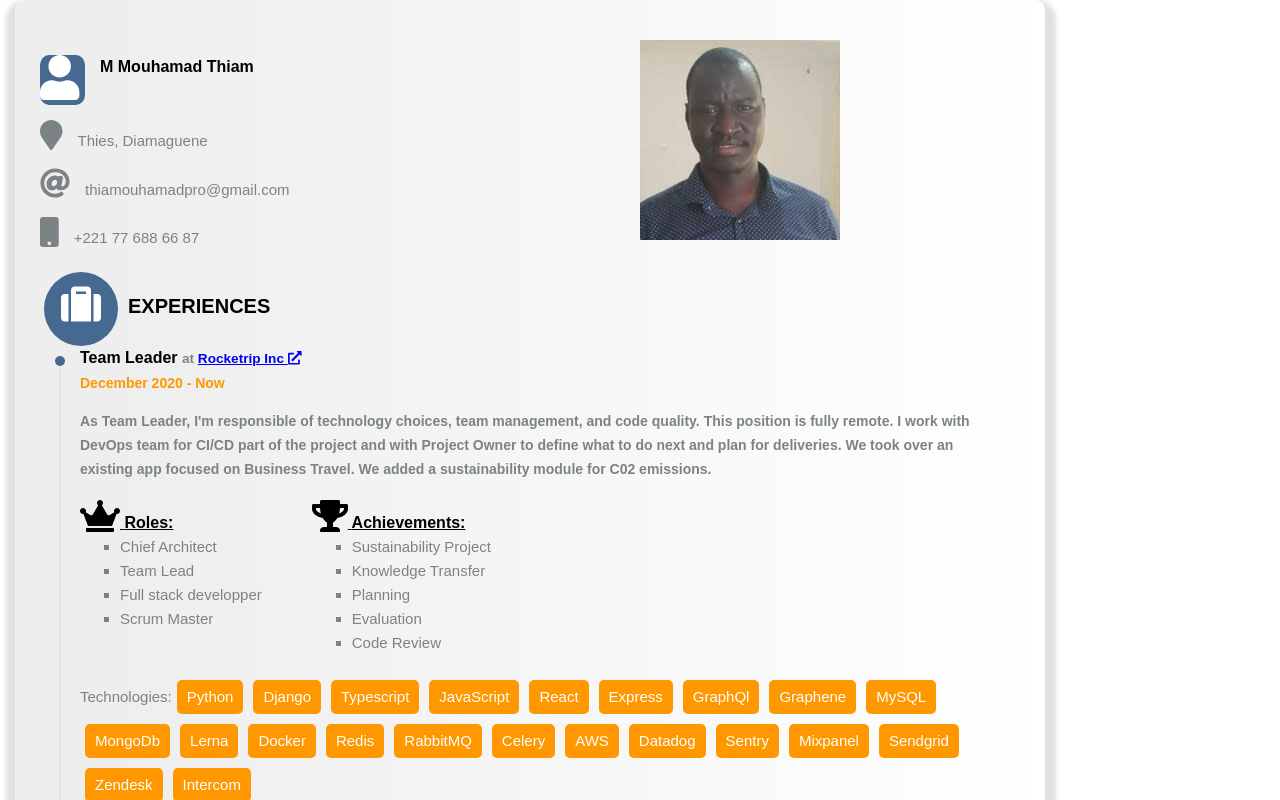
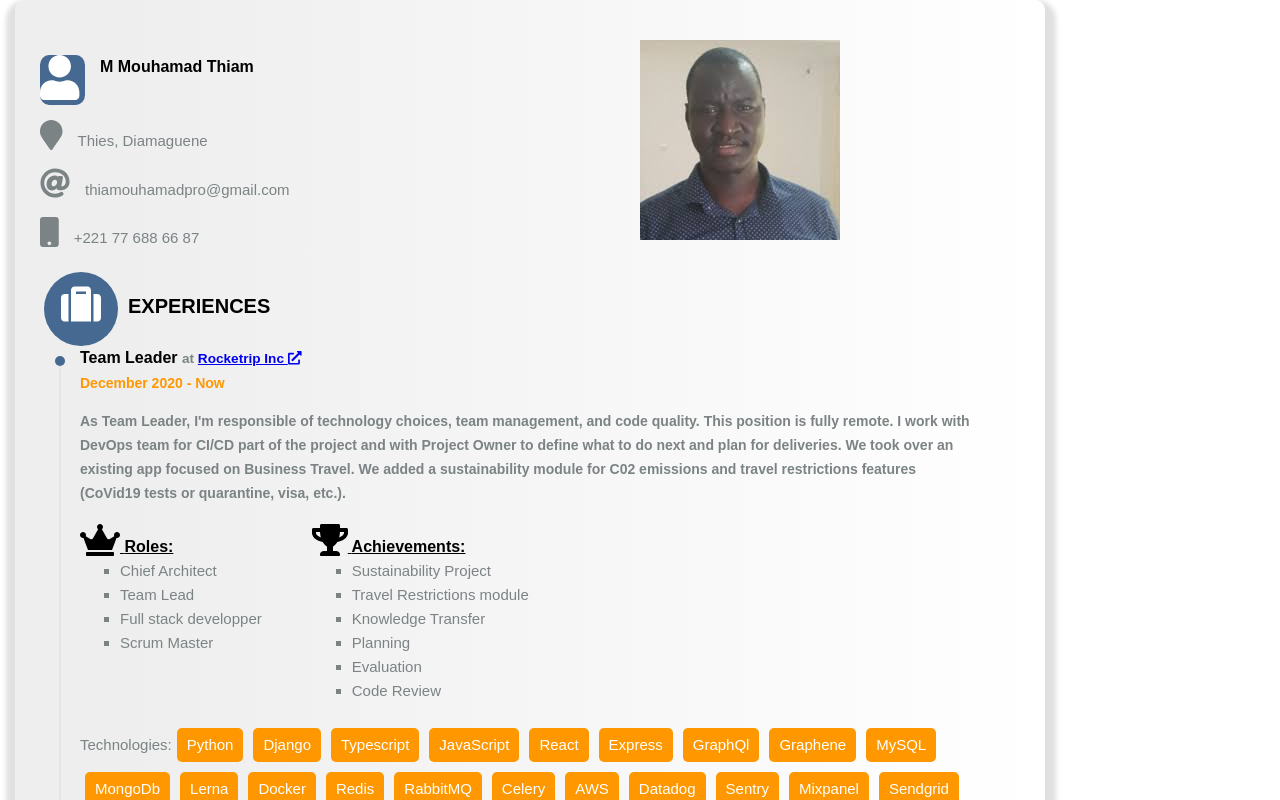
Before and after one commit to dkgndianko/resume-generator, a React (Create React App) app: page / in a window 1280 px wide. Shown: the top 800 px of the page. Built offline with nearby package versions, Linux system fonts and the light colour scheme.

Commit message:
add Travel restriction project for Rocketrip

```diff
--- a/src/dkgndianko.resume.ts
+++ b/src/dkgndianko.resume.ts
@@ -28,9 +28,9 @@ const entries: Array<ICvEntry> = [
       website: 'http://www.rocketrip.com'
     },
     roles: ['Chief Architect', 'Team Lead', 'Full stack developper', 'Scrum Master'],
-    achievements: ['Sustainability Project', 'Knowledge Transfer', 'Planning', 'Evaluation', 'Code Review'],
+    achievements: ['Sustainability Project', 'Travel Restrictions module', 'Knowledge Transfer', 'Planning', 'Evaluation', 'Code Review'],
     technologies: ['Python', 'Django', 'Typescript', 'JavaScript', 'React', 'Express', 'GraphQl', 'Graphene', 'MySQL', 'MongoDb', 'Lerna', 'Docker', 'Redis', 'RabbitMQ', 'Celery', 'AWS', 'Datadog', 'Sentry', 'Mixpanel', 'Sendgrid', 'Zendesk', 'Intercom'],
-    summary: 'As Team Leader, I\'m responsible of technology choices, team management, and code quality. This position is fully remote. I work with DevOps team for CI/CD part of the project and with Project Owner to define what to do next and plan for deliveries. We took over an existing app focused on Business Travel. We added a sustainability module for C02 emissions.'
+    summary: 'As Team Leader, I\'m responsible of technology choices, team management, and code quality. This position is fully remote. I work with DevOps team for CI/CD part of the project and with Project Owner to define what to do next and plan for deliveries. We took over an existing app focused on Business Travel. We added a sustainability module for C02 emissions and travel restrictions features (CoVid19 tests or quarantine, visa, etc.).'
   },
   {
     title: 'Backend Team Leader',
```
